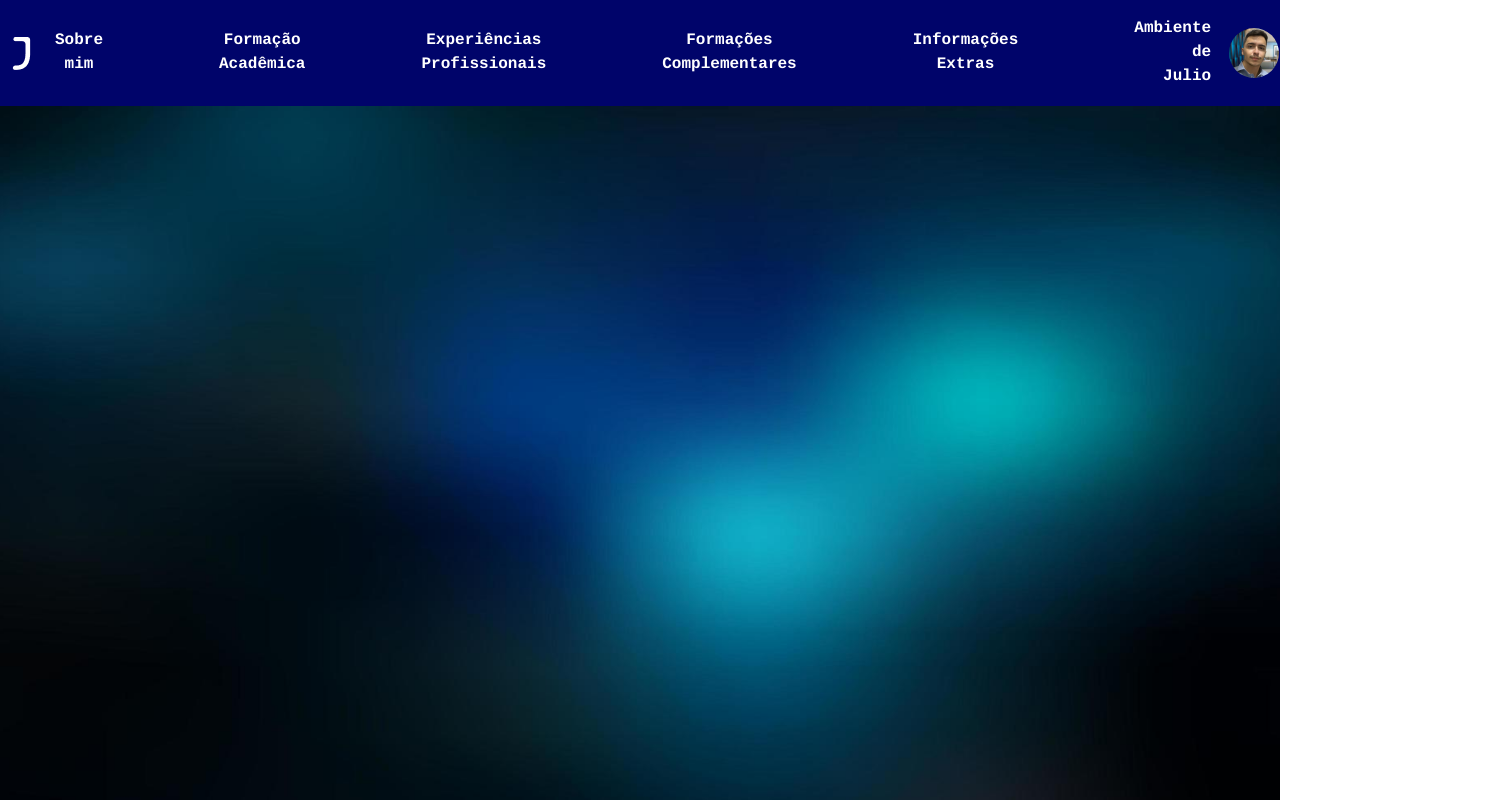
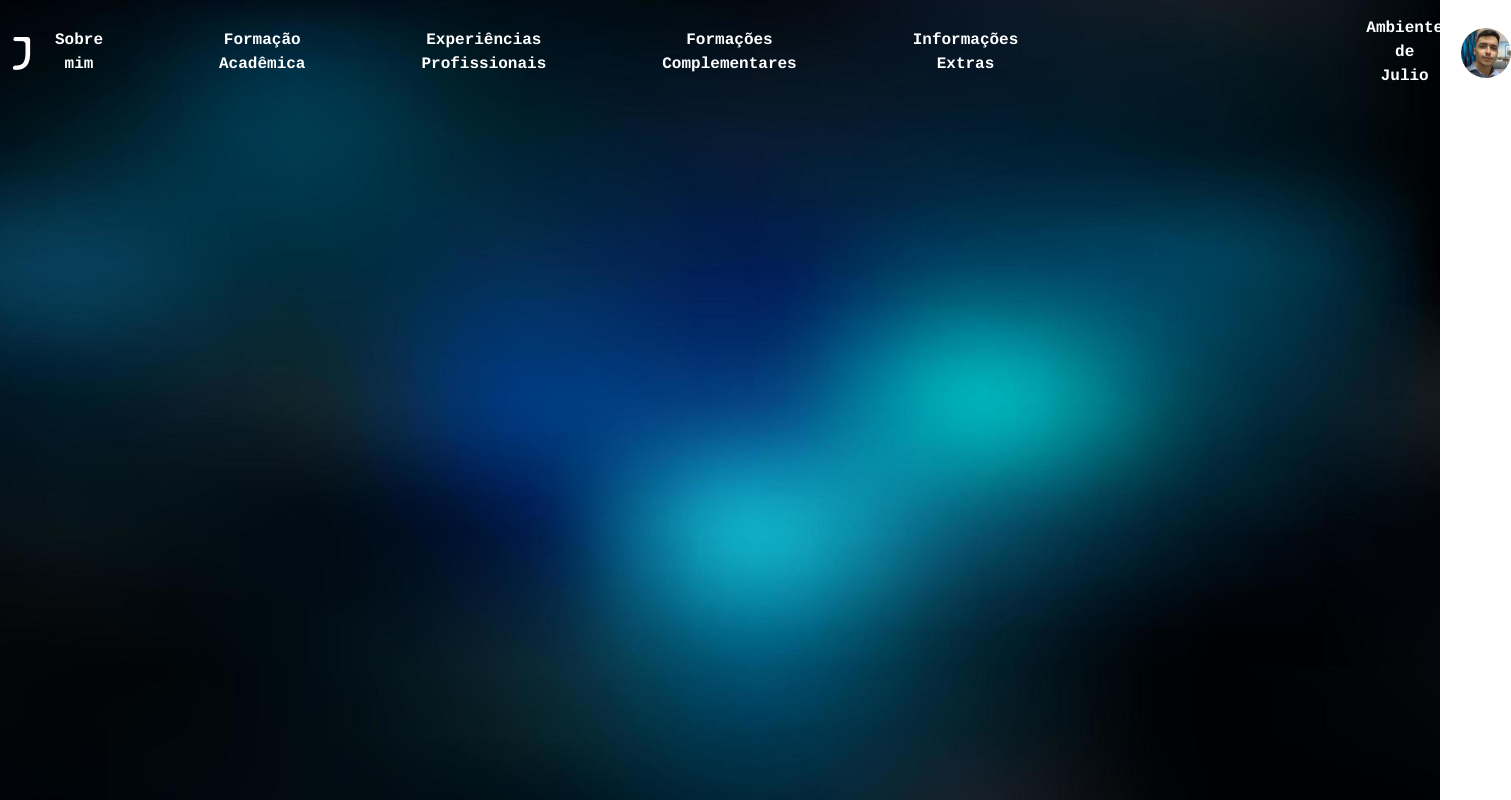
Before and after one commit to julinhodoceu/Meu-Site, a plain HTML site: page index.html in a window 1280 px wide. Shown: the whole page, 1511 px wide, since content can reach past the window. Drawn offline with nearby package versions, Linux system fonts and the light colour scheme.

Commit message:
Att Navbar

```diff
--- a/index.html
+++ b/index.html
@@ -14,14 +14,14 @@
 </head>
 <body>
     <header>
-        <nav class="navbar navbar-expand-lg nav-underline" style="background-color: #00046a; color: white;">
+        <nav class="navbar navbar-expand-lg nav-underline" style="background-color: #00046a00; color: white;">
             <div class="container-fluid">
               <a class="navbar-brand fonte-nav" href="#"><img src="simbolo J.png" alt=""></a>
               <button class="navbar-toggler" type="button" data-bs-toggle="collapse" data-bs-target="#navbarSupportedContent" aria-controls="navbarSupportedContent" aria-expanded="false" aria-label="Toggle navigation">
                 <span class="navbar-toggler-icon"></span>
               </button>
               <div class="collapse navbar-collapse" id="navbarSupportedContent">
-                <ul class="navbar-nav mx-auto me-auto mb-2 mb-lg-0">
+                <ul class="navbar-nav  mx-auto me-auto mb-2 mb-lg-0">
                   <li class="nav-item">
                     <a class="fonte-nav nav-link" aria-current="page" href="#">Sobre mim</a>
                   </li>
@@ -37,10 +37,13 @@
                   <li class="nav-item">
                     <a class="fonte-nav nav-link" href="#">Informações<br>Extras</a>
                   </li>
-                  <li class="nav-item">
-                    <a class="fonte-nav nav-link" id="nav-ambiente-de-julio" href="#">Ambiente de <br>Julio</a>
-                    <a href="#"><img class="img-icone" src="eu.jpg" alt=""></a>
-                  </li>
+
+                  <ul>
+                    <li class="nav-item" id="nav-ambiente-de-julio">
+                      <a class="fonte-nav nav-link"  href="#">Ambiente de <br>Julio</a>
+                      <a href="#"><img class="img-icone" src="eu.jpg" alt=""></a>
+                    </li>
+                  </ul>
                 </ul>
 
               </div>
--- a/style.css
+++ b/style.css
@@ -21,7 +21,7 @@ body {
 
 #nav-ambiente-de-julio {
     text-align: end;
-
+    margin-left: 200px;
 }
 
 .navbar-nav .nav-item {
@@ -32,7 +32,7 @@ body {
 }
 
 .navbar-nav .nav-item:last-child {
-    margin-right: 0; /* Remove a margem do último elemento */
+    margin-right: auto; /* Remove a margem do último elemento */
 }
 
 .img-icone {
```
